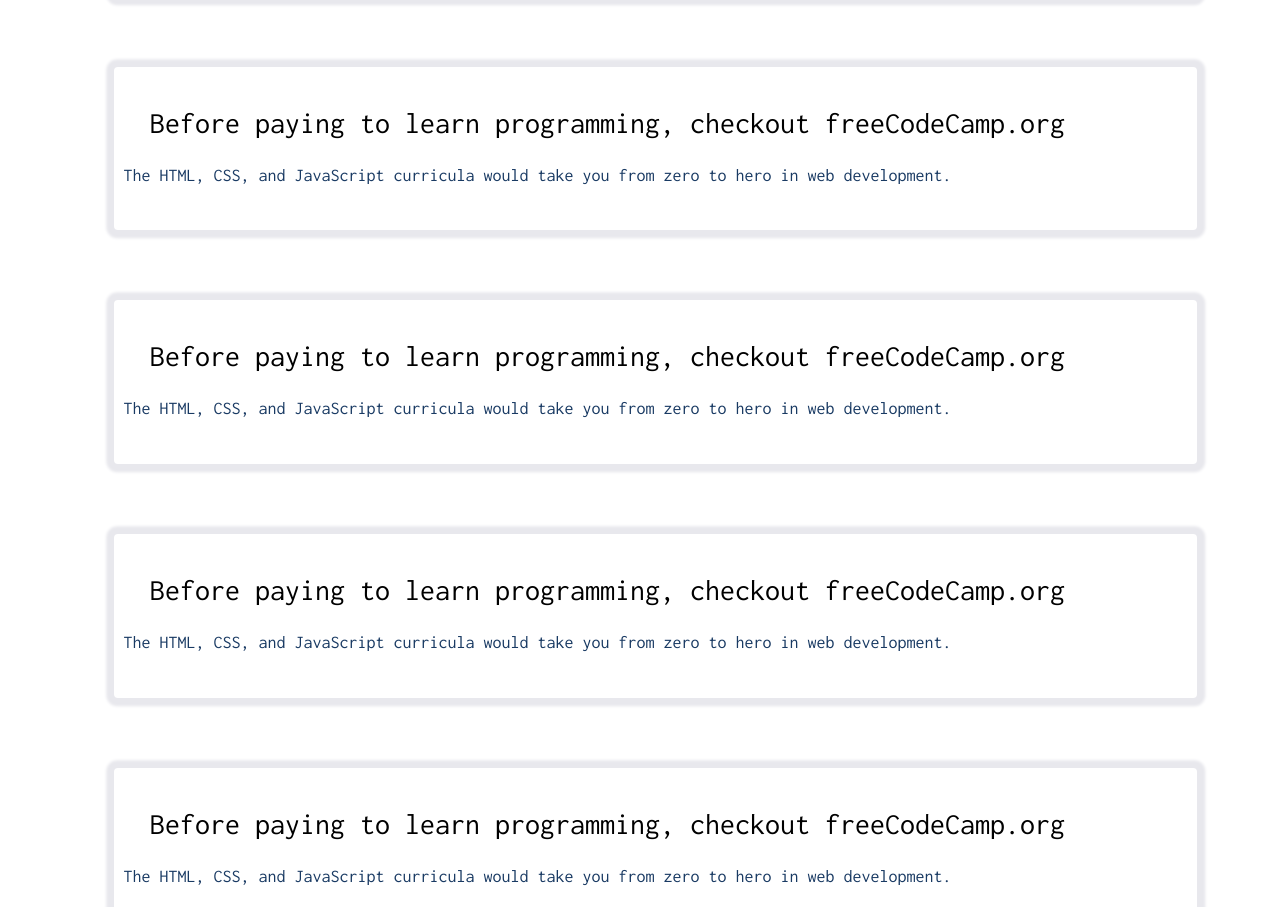
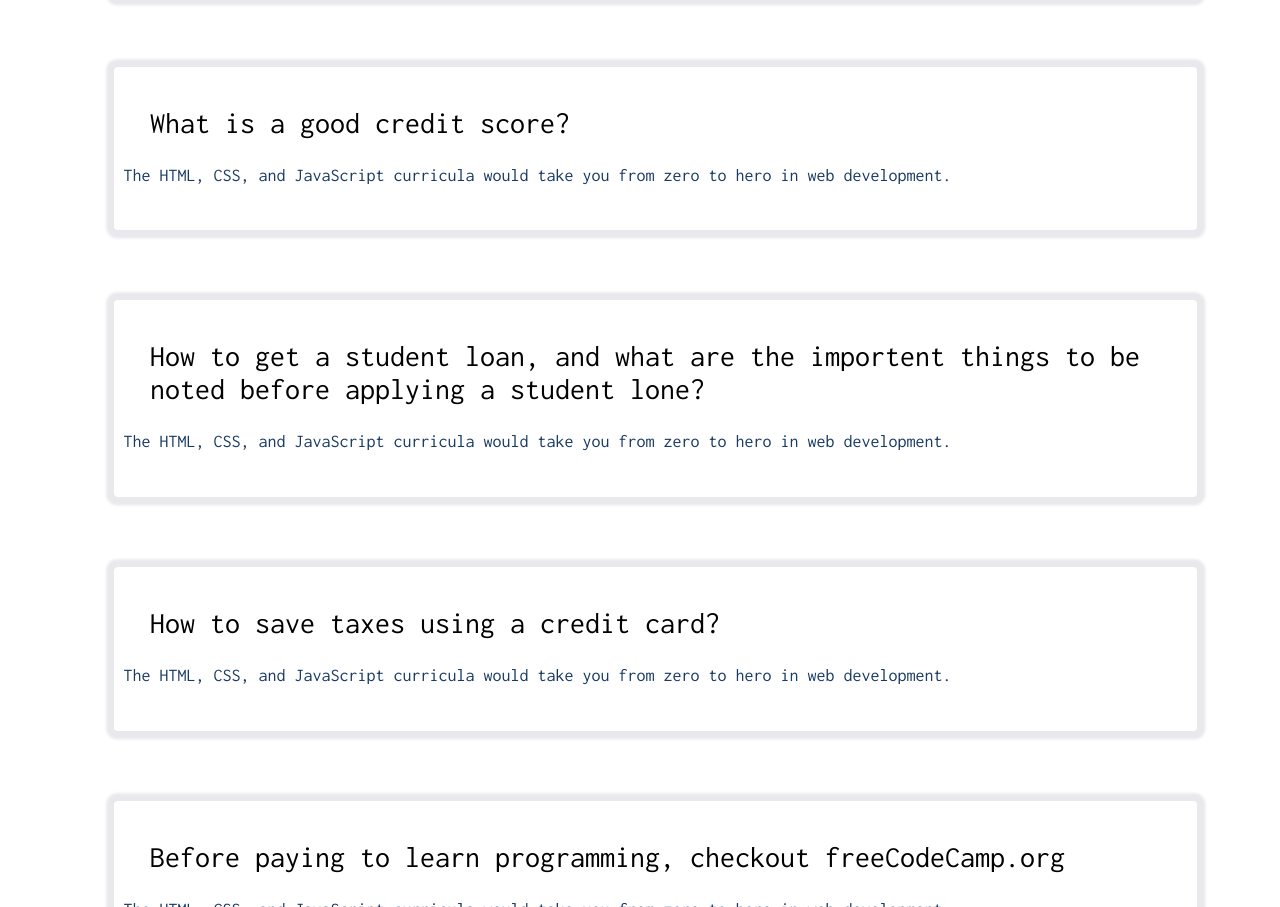
Before and after one commit to thejaskp/finance, a plain HTML site: page index.html in a window 1280 px wide. Shown: the part 1871-2778 px from the top of the page. Drawn offline with Linux system fonts and the light colour scheme; files whose address does not match are found by name.

Commit message:
blogbox edited index.html3

```diff
--- a/index.html
+++ b/index.html
@@ -147,7 +147,7 @@
 		    </div>
 			<div class="container" ><a href=""><div class="box-shadow">
 				<p>
-					<div class="blog-head"><h2>Before paying to learn programming, checkout freeCodeCamp.org</h2></div>
+					<div class="blog-head"><h2>What is a good credit score?</h2></div>
 
 				  The HTML, CSS, and JavaScript curricula would take you from zero to hero
 				  in web development.
@@ -157,7 +157,7 @@
 		    </div>
 			<div class="container" ><a href=""><div class="box-shadow">
 				<p>
-					<div class="blog-head"><h2>Before paying to learn programming, checkout freeCodeCamp.org</h2></div>
+					<div class="blog-head"><h2>How to get a student loan, and what are the importent things to be noted before applying a student lone?</h2></div>
 
 				  The HTML, CSS, and JavaScript curricula would take you from zero to hero
 				  in web development.
@@ -166,7 +166,7 @@
 		    </div>
 			<div class="container" ><a href=""><div class="box-shadow">
 				<p>
-					<div class="blog-head"><h2>Before paying to learn programming, checkout freeCodeCamp.org</h2></div>
+					<div class="blog-head"><h2>How to save taxes using a credit card?</h2></div>
 
 				  The HTML, CSS, and JavaScript curricula would take you from zero to hero
 				  in web development.
```
